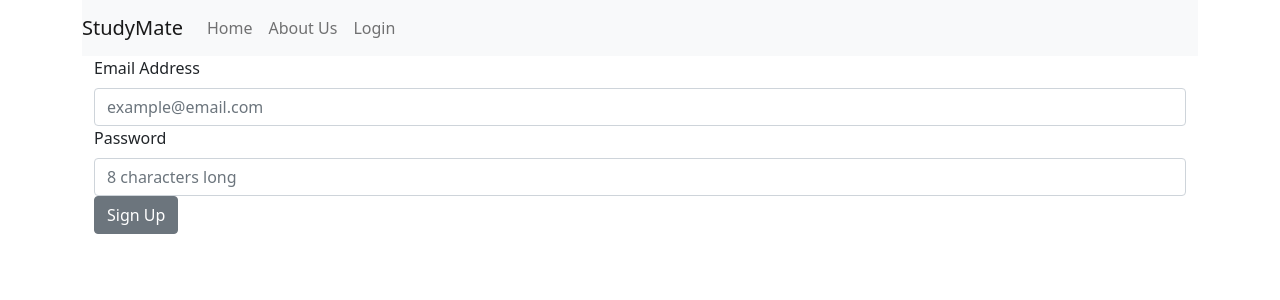
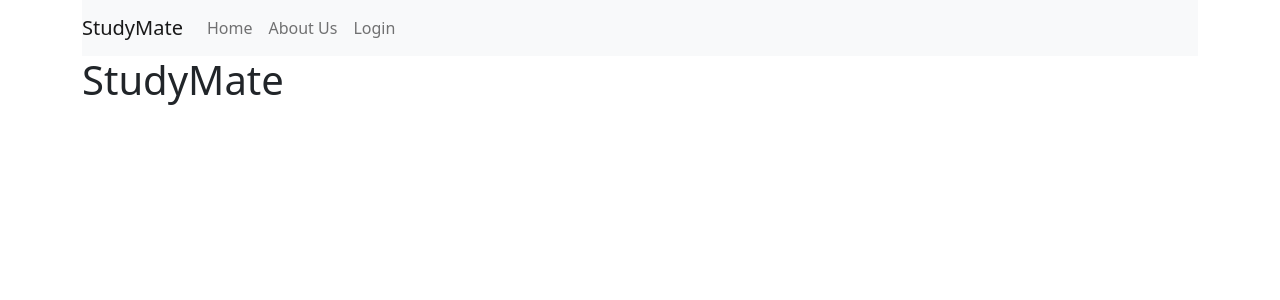
Before and after one commit to bleuLenny/StudyMates, a React (Create React App) app in the folder frontend/: page / in a window 1280 px wide. Shown: the top 300 px of the page. Built offline with nearby package versions, Linux system fonts and the light colour scheme.

Commit message:
Added proxy

```diff
--- a/frontend/package.json
+++ b/frontend/package.json
@@ -2,6 +2,7 @@
   "name": "frontend",
   "version": "0.1.0",
   "private": true,
+  "proxy": "https://localhost:3001/",
   "dependencies": {
     "@testing-library/jest-dom": "^5.16.1",
     "@testing-library/react": "^12.1.2",
--- a/frontend/src/Routing.jsx
+++ b/frontend/src/Routing.jsx
@@ -1,14 +1,14 @@
 import { BrowserRouter as Router, Route, Routes } from "react-router-dom";
 import Login from "./components/general/Login";
 import RegisterForm from "./components/general/RegisterForm";
-import Welcome from "./pages/WelcomePage";
+import WelcomePage from "./pages/WelcomePage";
 function Routing() {
   return (
     <div className="routing">
       <Router>
         <div className="container">
           <Routes>
-            <Route path="/" element={<Welcome />} />
+            <Route path="/" element={<WelcomePage />} />
             <Route path="/login" element={<Login />} />
             <Route path="/register" element={<RegisterForm />} />
           </Routes>
--- a/frontend/src/components/WelcomeContent.js
+++ b/frontend/src/components/WelcomeContent.js
@@ -2,35 +2,9 @@ import "bootstrap/dist/css/bootstrap.min.css";
 import { Container, Row, Col, Button, Form } from "react-bootstrap";
 
 function App() {
-  return (
-    <div>
-      <Container>
-        <Form>
-          <Row>
-            <Col>
-              <Form.Group controlId="formEmail">
-                <Form.Label>Email Address</Form.Label>
-                <Form.Control
-                  type="email"
-                  placeholder="example@email.com"
-                ></Form.Control>
-              </Form.Group>
-              <Form.Group controlId="formPassword">
-                <Form.Label>Password</Form.Label>
-                <Form.Control
-                  type="password"
-                  placeholder="8 characters long"
-                ></Form.Control>
-              </Form.Group>
-            </Col>
-          </Row>
-          <Button variant="secondary" type="submit">
-            Sign Up
-          </Button>
-        </Form>
-      </Container>
-    </div>
-  );
+  return <div>
+    <header><h1>StudyMate</h1></header>
+  </div>;
 }
 
 export default App;
--- a/frontend/src/pages/WelcomePage.jsx
+++ b/frontend/src/pages/WelcomePage.jsx
@@ -2,7 +2,7 @@ import React from "react";
 import WelcomeNav from "../components/WelcomeNav";
 import WelcomeContent from "../components/WelcomeContent";
 
-export const Welcome = () => {
+export const WelcomePage = () => {
   return (
     <div>
       <WelcomeNav />
@@ -11,4 +11,4 @@ export const Welcome = () => {
   );
 };
 
-export default Welcome;
+export default WelcomePage;
```
